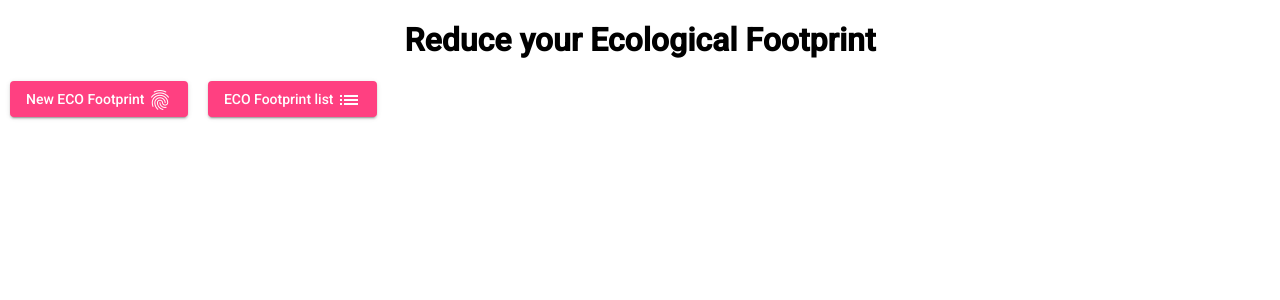
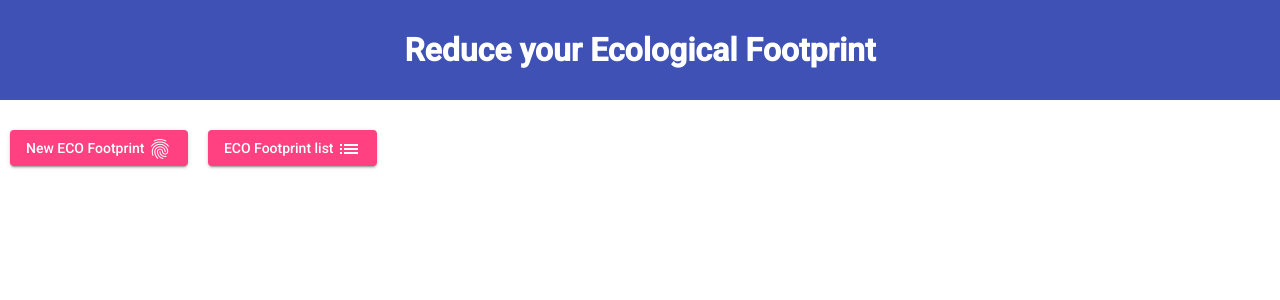
Before and after one commit to rlrc40/app-eco-footprints, an Angular app: page / in a window 1280 px wide. Shown: the top 300 px of the page. Built offline with nearby package versions, Linux system fonts and the light colour scheme.

Commit message:
[mod]: title app

```diff
--- a/src/app/app.component.html
+++ b/src/app/app.component.html
@@ -1,4 +1,4 @@
-<h1>{{title}}</h1>
+<h1 class="eco-footprint-title">{{title}}</h1>
 
 <nav>
   <a routerLink="/new">
--- a/src/app/app.component.scss
+++ b/src/app/app.component.scss
@@ -1,5 +1,12 @@
-h1 {
+.eco-footprint-title {
   text-align: center;
+  margin: 0px 0px 30px 0px;
+  height: 100px;
+  display: flex;
+  align-items: center;
+  justify-content: center;
+  background-color:	#3f51b5;
+  color: white;
 }
 nav {
   margin-bottom: 30px;
```
